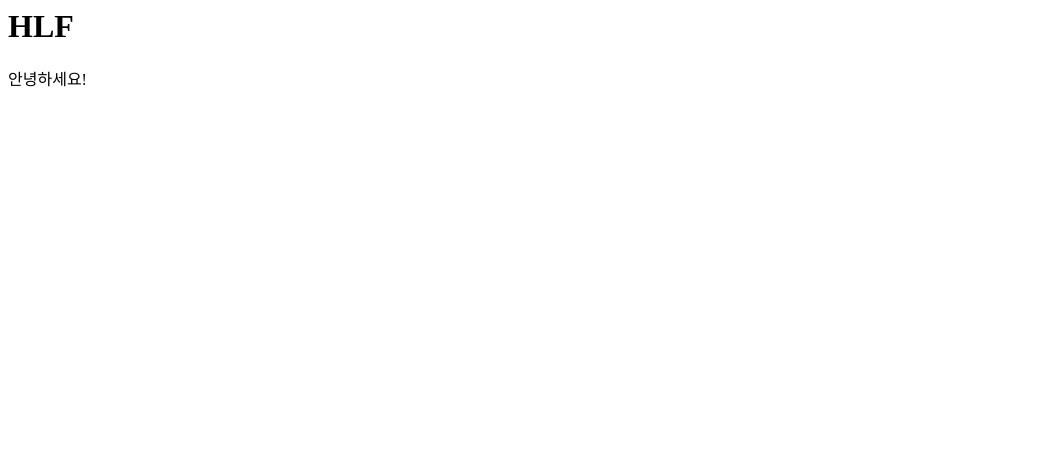
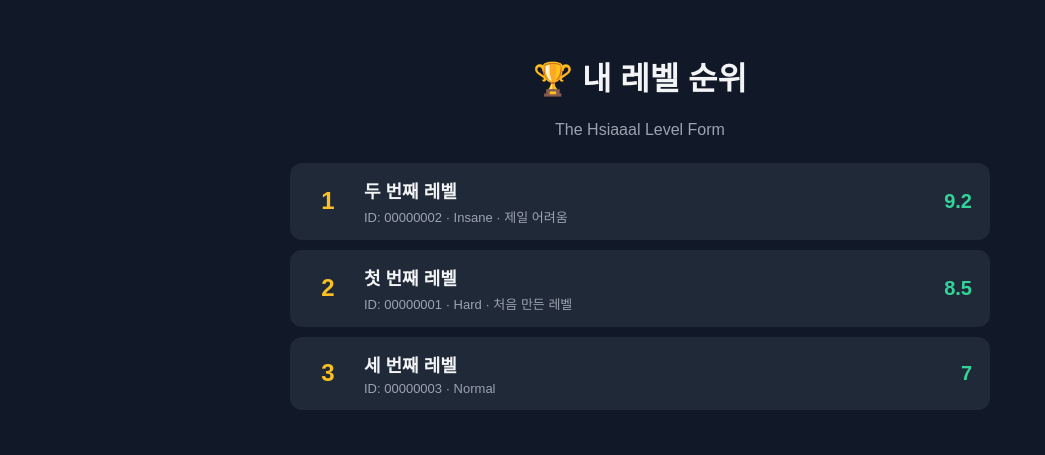
Before and after one commit to dazuritep/HLF, a plain HTML site: page index.html in a window 1280 px wide. Shown: the whole page, without its empty margins (0-1045 px from the left). Drawn offline with Linux system fonts and the light colour scheme.

Commit message:
Update index.html

```diff
--- a/index.html
+++ b/index.html
@@ -1,2 +1,50 @@
-<h1>HLF</h1>
-<p>안녕하세요!</p>
+<!DOCTYPE html>
+<html lang="ko">
+<head>
+<meta charset="UTF-8">
+<meta name="viewport" content="width=device-width, initial-scale=1">
+<title>HLF - 내 레벨 순위</title>
+<style>
+  body { margin:0; font-family:sans-serif; background:#111827; color:#f3f4f6; }
+  main { max-width:700px; margin:0 auto; padding:32px 16px; }
+  h1 { text-align:center; }
+  .sub { text-align:center; color:#9ca3af; margin-bottom:24px; }
+  .card { display:flex; align-items:center; gap:16px; background:#1f2937;
+          border-radius:12px; padding:14px 18px; margin-bottom:10px; }
+  .rank { font-size:24px; font-weight:bold; width:40px; text-align:center; color:#fbbf24; }
+  .info { flex:1; }
+  .name { font-size:18px; font-weight:bold; }
+  .meta { font-size:13px; color:#9ca3af; margin-top:4px; }
+  .score { font-size:20px; font-weight:bold; color:#34d399; }
+</style>
+</head>
+<body>
+<main>
+  <h1>🏆 내 레벨 순위</h1>
+  <p class="sub">The Hsiaaal Level Form</p>
+  <div id="list"></div>
+</main>
+
+<script>
+  // ▼ 여기만 고치면 돼요. 레벨 하나당 한 줄이에요.
+  // 점수(score)가 높은 순서로 자동 정렬돼요.
+  const levels = [
+    { name: "첫 번째 레벨", id: "00000001", difficulty: "Hard",   score: 8.5, note: "처음 만든 레벨" },
+    { name: "두 번째 레벨", id: "00000002", difficulty: "Insane", score: 9.2, note: "제일 어려움" },
+    { name: "세 번째 레벨", id: "00000003", difficulty: "Normal", score: 7.0, note: "" }
+  ];
+
+  levels.sort((a, b) => b.score - a.score);
+
+  document.getElementById("list").innerHTML = levels.map((l, i) => `
+    <div class="card">
+      <div class="rank">${i + 1}</div>
+      <div class="info">
+        <div class="name">${l.name}</div>
+        <div class="meta">ID: ${l.id} · ${l.difficulty}${l.note ? " · " + l.note : ""}</div>
+      </div>
+      <div class="score">${l.score}</div>
+    </div>`).join("");
+</script>
+</body>
+</html>
```
